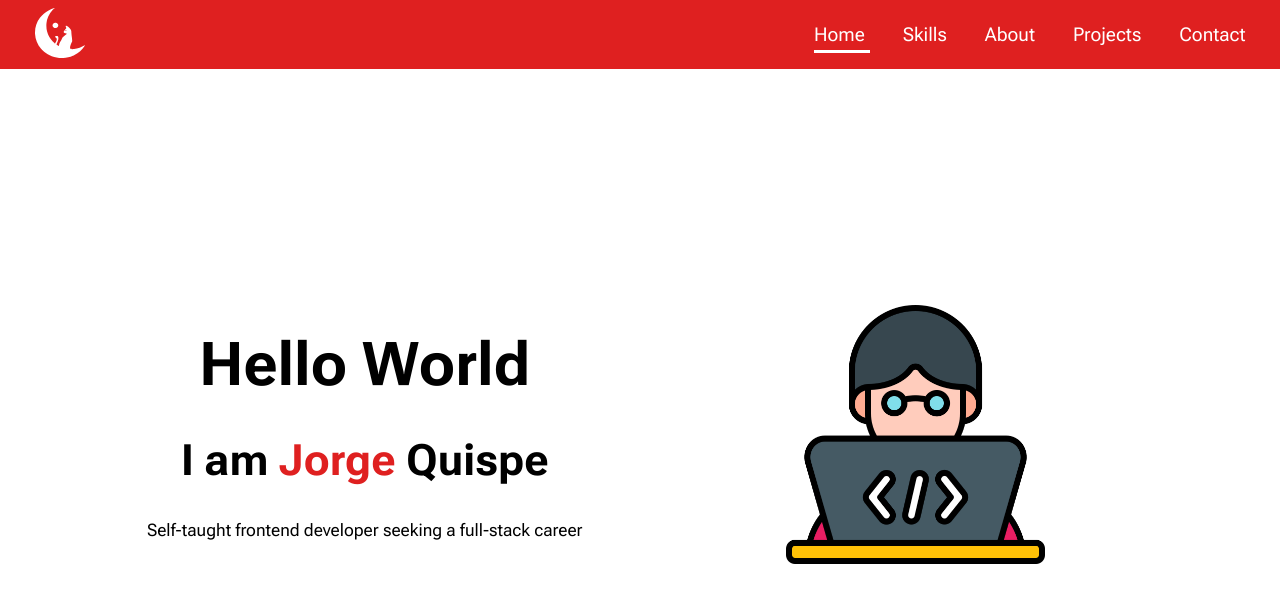
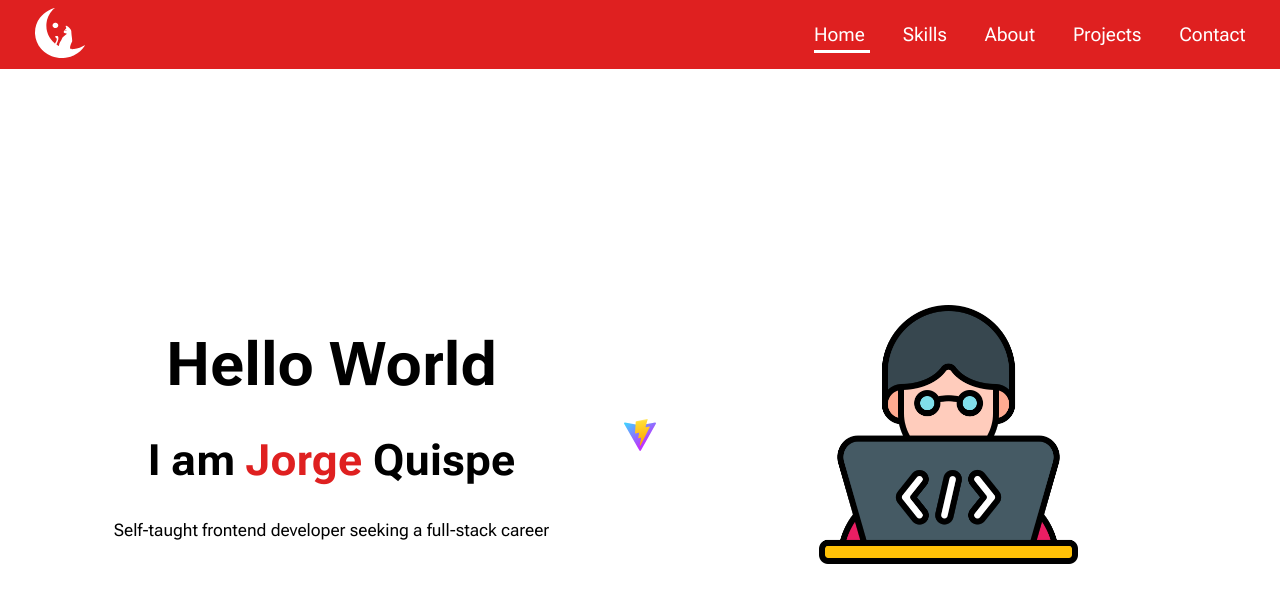
Before and after one commit to JorgeKerilima19/portfolio, a React (Vite) app: page / in a window 1280 px wide. Shown: the top 602 px of the page. Built offline with nearby package versions, Linux system fonts and the light colour scheme.

Commit message:
more gp tries

```diff
--- a/src/pages/HomePage.tsx
+++ b/src/pages/HomePage.tsx
@@ -1,5 +1,7 @@
 import "./styles/home.css";
 import profile from "/assets/1.png"
+
+import vite from "/vite.svg"
 
 export const HomePage = () => {
   return (
@@ -11,6 +13,7 @@ export const HomePage = () => {
         </h1>
         <p>Self-taught frontend developer seeking a full-stack career</p>
       </div>
+      <img src={vite} alt="" />
       <div className="homepage-container">
         <img className="homepage__img" src={profile} alt="" />
       </div>
```
